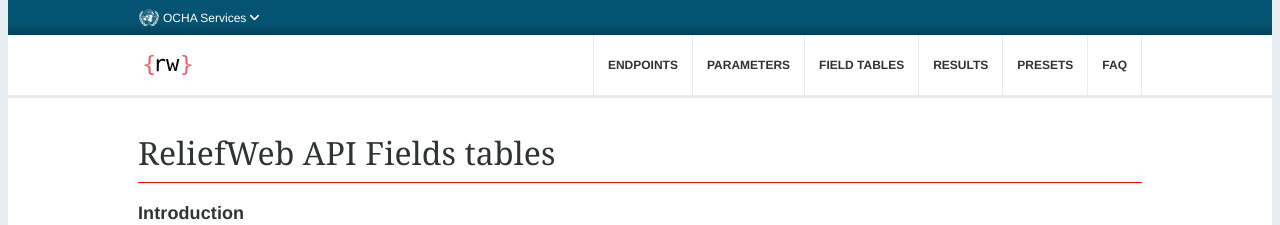
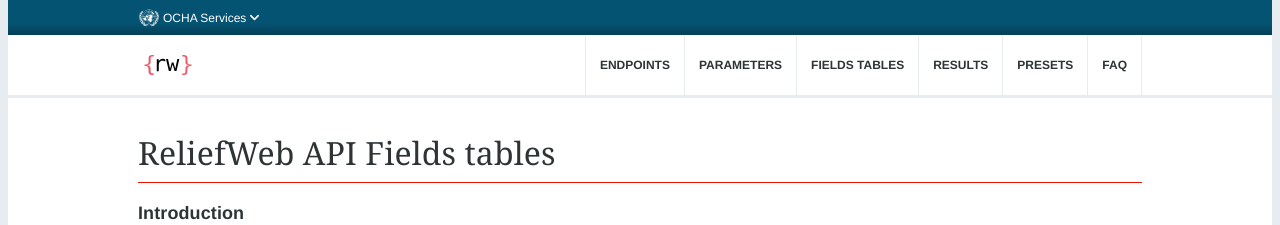
Before and after one commit to UN-OCHA/rwint-api-doc, a Jekyll site: the page built from fields-tables.html, in a window 1280 px wide and 900 px high. Shown: the top 225 px of the window. Built offline with Jekyll 4.4.1, drawn with Linux system fonts in a browser that asks for light colours.

Commit message:
fix: eliminate 404s for Fields Tables page
Some internal links pointed to /fields-tables and the title of
that page also says Fields Tables, so I pluralized it in the URL
and main nav, instead of fixing all the broken internal linnks.

```diff
--- a/_includes/nav.html
+++ b/_includes/nav.html
@@ -14,8 +14,8 @@
         <p id="hint-parameters" class="accessibility">Full list of API parameters with descriptions and examples.</p>
       </li>
       <li>
-        <a href="/field-tables" aria-describedby="hint-field-tables">Field Tables</a>
-        <p id="hint-field-tables" class="accessibility">All the fields available from the API grouped by the resources they are used with.</p>
+        <a href="/fields-tables" aria-describedby="hint-fields-tables">Fields Tables</a>
+        <p id="hint-fields-tables" class="accessibility">All the fields available from the API grouped by the resources they are used with.</p>
       </li>
       <li>
         <a href="/result-structure" aria-describedby="hint-result-structure">Results</a>
```
Also changed, not shown: fields-tables.html (renamed from field-tables.html).
